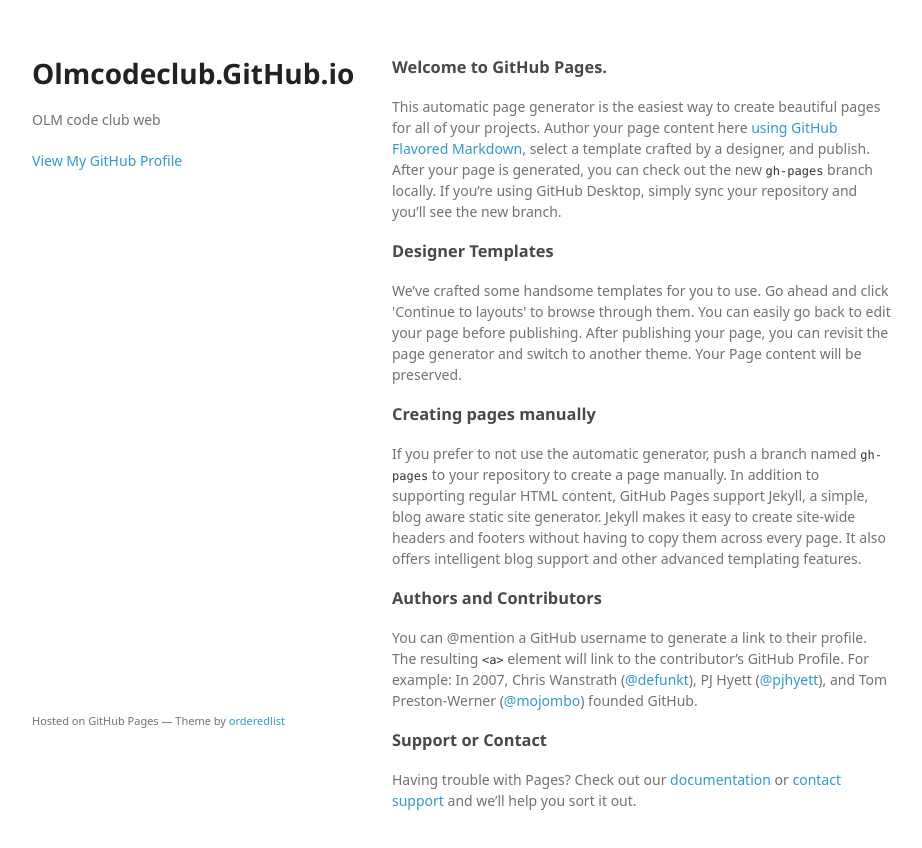
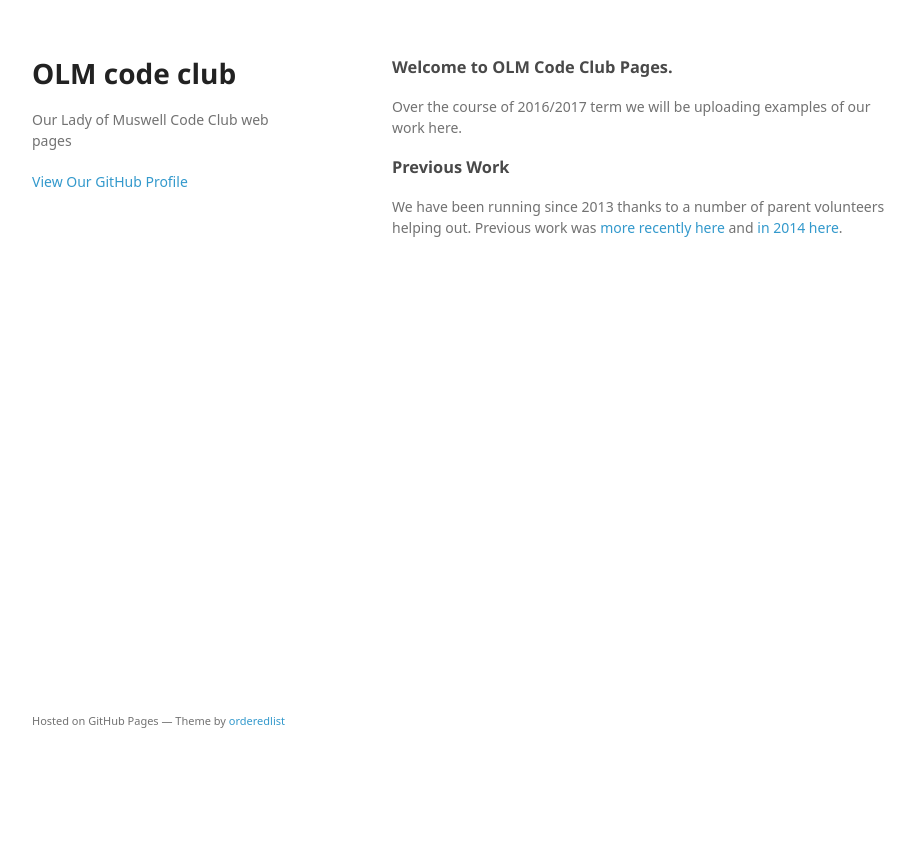
Before and after one commit to OLMcodeclub/OLMcodeclub.github.io, a plain HTML site: page index.html in a window 1280 px wide. Shown: the whole page, without its empty margins (178-1100 px from the left). After the commit the page ends 800 px from the top, so only its background shows below. Drawn offline with Linux system fonts and the light colour scheme; a web font is replaced by a local one.

Commit message:
first change to content of homepage
deleted info from template and added in minimal description text.

```diff
--- a/index.html
+++ b/index.html
@@ -3,7 +3,7 @@
   <head>
     <meta charset="utf-8">
     <meta http-equiv="X-UA-Compatible" content="chrome=1">
-    <title>Olmcodeclub.GitHub.io by OLMcodeclub</title>
+    <title>OLMcodeclub</title>
 
     <link rel="stylesheet" href="stylesheets/styles.css">
     <link rel="stylesheet" href="stylesheets/github-light.css">
@@ -15,38 +15,24 @@
   <body>
     <div class="wrapper">
       <header>
-        <h1>Olmcodeclub.GitHub.io</h1>
-        <p>OLM code club web</p>
+        <h1>OLM code club</h1>
+        <p>Our Lady of Muswell Code Club web pages</p>
 
 
-        <p class="view"><a href="https://github.com/OLMcodeclub">View My GitHub Profile</a></p>
+        <p class="view"><a href="https://github.com/OLMcodeclub">View Our GitHub Profile</a></p>
 
       </header>
       <section>
         <h3>
-<a id="welcome-to-github-pages" class="anchor" href="#welcome-to-github-pages" aria-hidden="true"><span aria-hidden="true" class="octicon octicon-link"></span></a>Welcome to GitHub Pages.</h3>
+<a id="welcome-to-github-pages" class="anchor" href="#welcome-to-github-pages" aria-hidden="true"><span aria-hidden="true" class="octicon octicon-link"></span></a>Welcome to OLM Code Club Pages.</h3>
 
-<p>This automatic page generator is the easiest way to create beautiful pages for all of your projects. Author your page content here <a href="https://guides.github.com/features/mastering-markdown/">using GitHub Flavored Markdown</a>, select a template crafted by a designer, and publish. After your page is generated, you can check out the new <code>gh-pages</code> branch locally. If you’re using GitHub Desktop, simply sync your repository and you’ll see the new branch.</p>
+<p>Over the course of 2016/2017 term we will be uploading examples of our work here.</p>
 
 <h3>
-<a id="designer-templates" class="anchor" href="#designer-templates" aria-hidden="true"><span aria-hidden="true" class="octicon octicon-link"></span></a>Designer Templates</h3>
+<a id="designer-templates" class="anchor" href="#designer-templates" aria-hidden="true"><span aria-hidden="true" class="octicon octicon-link"></span></a>Previous Work</h3>
 
-<p>We’ve crafted some handsome templates for you to use. Go ahead and click 'Continue to layouts' to browse through them. You can easily go back to edit your page before publishing. After publishing your page, you can revisit the page generator and switch to another theme. Your Page content will be preserved.</p>
+<p>We have been running since 2013 thanks to a number of parent volunteers helping out. Previous work was <a href="http://olmcodeclub.pancakeapps.com/">more recently here</a> and <a href="http://olmcodeclub.pancakeapps.com/index_2014.html">in 2014 here</a>.</p>
 
-<h3>
-<a id="creating-pages-manually" class="anchor" href="#creating-pages-manually" aria-hidden="true"><span aria-hidden="true" class="octicon octicon-link"></span></a>Creating pages manually</h3>
-
-<p>If you prefer to not use the automatic generator, push a branch named <code>gh-pages</code> to your repository to create a page manually. In addition to supporting regular HTML content, GitHub Pages support Jekyll, a simple, blog aware static site generator. Jekyll makes it easy to create site-wide headers and footers without having to copy them across every page. It also offers intelligent blog support and other advanced templating features.</p>
-
-<h3>
-<a id="authors-and-contributors" class="anchor" href="#authors-and-contributors" aria-hidden="true"><span aria-hidden="true" class="octicon octicon-link"></span></a>Authors and Contributors</h3>
-
-<p>You can @mention a GitHub username to generate a link to their profile. The resulting <code>&lt;a&gt;</code> element will link to the contributor’s GitHub Profile. For example: In 2007, Chris Wanstrath (<a href="https://github.com/defunkt" class="user-mention">@defunkt</a>), PJ Hyett (<a href="https://github.com/pjhyett" class="user-mention">@pjhyett</a>), and Tom Preston-Werner (<a href="https://github.com/mojombo" class="user-mention">@mojombo</a>) founded GitHub.</p>
-
-<h3>
-<a id="support-or-contact" class="anchor" href="#support-or-contact" aria-hidden="true"><span aria-hidden="true" class="octicon octicon-link"></span></a>Support or Contact</h3>
-
-<p>Having trouble with Pages? Check out our <a href="https://help.github.com/pages">documentation</a> or <a href="https://github.com/contact">contact support</a> and we’ll help you sort it out.</p>
       </section>
       <footer>
         <p><small>Hosted on GitHub Pages &mdash; Theme by <a href="https://github.com/orderedlist">orderedlist</a></small></p>
```
